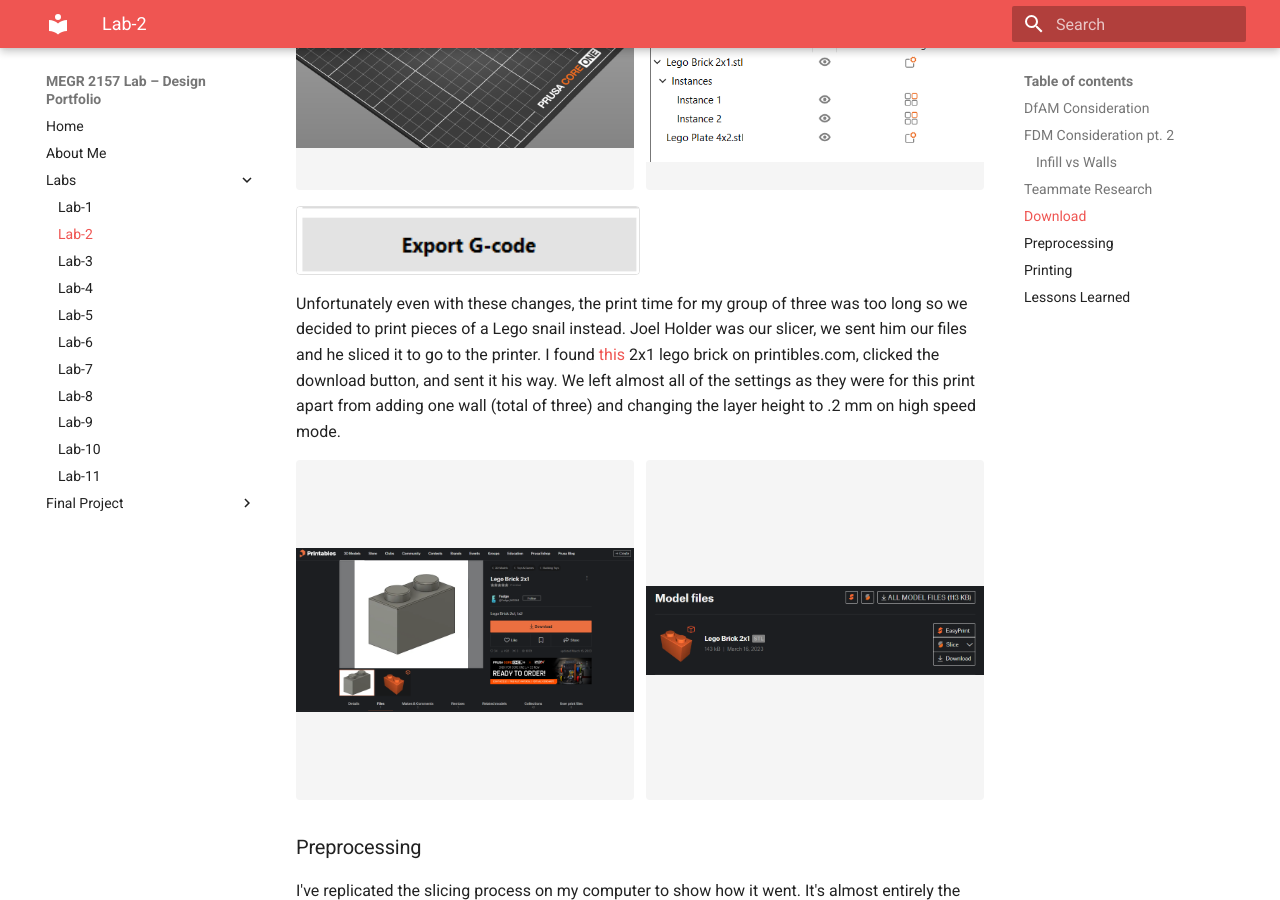
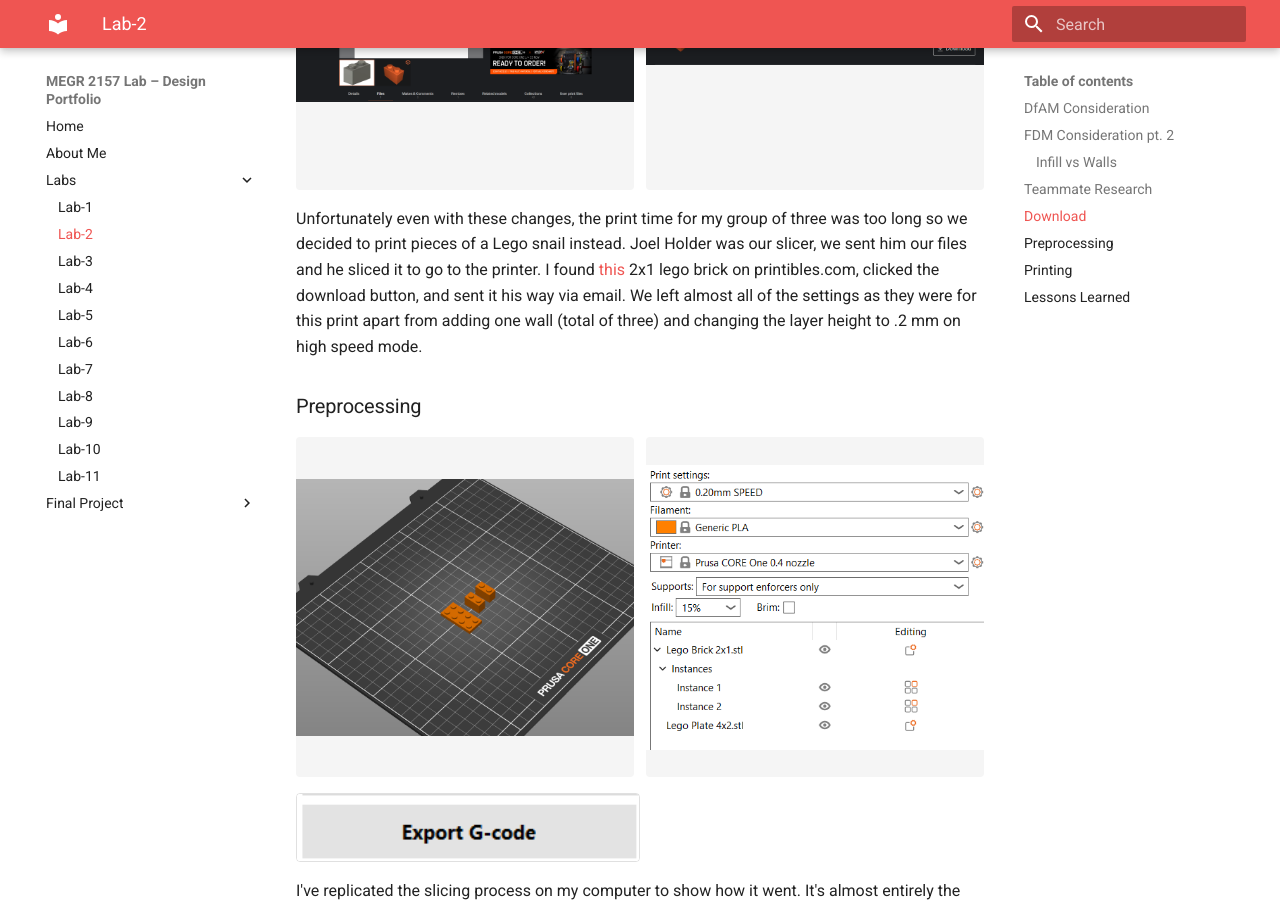
Before and after one commit to jmcadam4/James-McAdam-MEGR-2156-lab, an MkDocs documentation site: the page built from docs/Labs/L02/index.md, in a window 1280 px wide and 900 px high, scrolled down 1660 px. Built offline with MkDocs 1.6.1 and Material for MkDocs 9.7.7, drawn with Linux system fonts in a browser that asks for light colours.

Commit message:
Update index.md

```diff
--- a/docs/Labs/L02/index.md
+++ b/docs/Labs/L02/index.md
@@ -25,9 +25,20 @@
 <div style="display:flex; gap:12px; align-items:stretch; margin:1em 0;">
   <img src="Prusa slicer buildplate.png" alt="buildplate" style="flex:1 1 0; min-width:0; height:340px; object-fit:contain; background:#f5f5f5; border-radius:4px;">
   <img src="Prusa Slicer Side Panel.png" alt="export panel" style="flex:1 1 0; min-width:0; height:340px; object-fit:contain; background:#f5f5f5; border-radius:4px;">
+  <img src="listing cat.png" alt="listing cat" style="flex:1 1 0; min-width:0; height:340px; object-fit:contain; background:#f5f5f5; border-radius:4px;">
 </div>
 
 When I went on printables.com, a little grumpy cat popped out at me. You can find it <a href="https://www.printables.com/model/1279051-grumpy-cat-figurine">here</a>. I had to have it, so I downloaded it as an STL and brought it over to the prusa slicer. Once it was there I scaled it to roughly 1"x1"x1" and set the print layer height to .15 mm to get some of the fine details into this small of a part. Looking at the first layer surface, I decided it didn't need supports. The angles weren't bad layer to layer and with such a small part, supports sometimes do more harm than good. This print will take 28 minutes and use 283 grams of filament. I had to go back in and change the filament from PLA to PETG, even though that change is not reflected in the images above it is in the file.
+
+<div style="display:flex; gap:12px; align-items:stretch; margin:1em 0;">
+  <img src="lego listing.png" alt="lego listing" style="flex:1 1 0; min-width:0; height:340px; object-fit:contain; background:#f5f5f5; border-radius:4px;">
+  <img src="download lego.png" alt="download lego" style="flex:1 1 0; min-width:0; height:340px; object-fit:contain; background:#f5f5f5; border-radius:4px;">
+</div>
+
+Unfortunately even with these changes, the print time for my group of three was too long so we decided to print pieces of a Lego snail instead. Joel Holder was our slicer, we sent him our files and he sliced it to go to the printer. I found <a href="https://www.printables.com/model/424901-lego-brick-2x1/files">this</a> 2x1 lego brick on printibles.com, clicked the download button, and sent it his way via email. We left almost all of the settings as they were for this print apart from adding one wall (total of three) and changing the layer height to .2 mm on high speed mode.
+
+
+### Preprocessing
 
 <div style="display:flex; gap:12px; align-items:stretch; margin:1em 0;">
   <img src="prusa bed lego.png" alt="buildplate" style="flex:1 1 0; min-width:0; height:340px; object-fit:contain; background:#f5f5f5; border-radius:4px;">
@@ -35,15 +46,6 @@
 </div>
 
 <img src="export button.png" alt="export" style="width:50%; height:auto; display:block; margin:1em 0; border:1px solid rgba(0,0,0,.12); border-radius:4px;">
-
-Unfortunately even with these changes, the print time for my group of three was too long so we decided to print pieces of a Lego snail instead. Joel Holder was our slicer, we sent him our files and he sliced it to go to the printer. I found <a href="https://www.printables.com/model/424901-lego-brick-2x1/files">this</a> 2x1 lego brick on printibles.com, clicked the download button, and sent it his way. We left almost all of the settings as they were for this print apart from adding one wall (total of three) and changing the layer height to .2 mm on high speed mode.
-
-<div style="display:flex; gap:12px; align-items:stretch; margin:1em 0;">
-  <img src="lego listing.png" alt="lego listing" style="flex:1 1 0; min-width:0; height:340px; object-fit:contain; background:#f5f5f5; border-radius:4px;">
-  <img src="download lego.png" alt="download lego" style="flex:1 1 0; min-width:0; height:340px; object-fit:contain; background:#f5f5f5; border-radius:4px;">
-</div>
-
-### Preprocessing
 
 I've replicated the slicing process on my computer to show how it went. It's almost entirely the same as my previous part, still no supports and still PLA. These three pieces have a print time of 18 minutes now, much more manageable within a class period. This design had the added benefit of not needing to scale down as they were small enough. The best build orientation for them was sitting with the open end down. This seems counterintuitive but in order for the pieces to snap together, we needed a good quality finish on the top, not the bottom. Now that the settings are in order, we downloaded it using the export g code button shown above.
 
```
